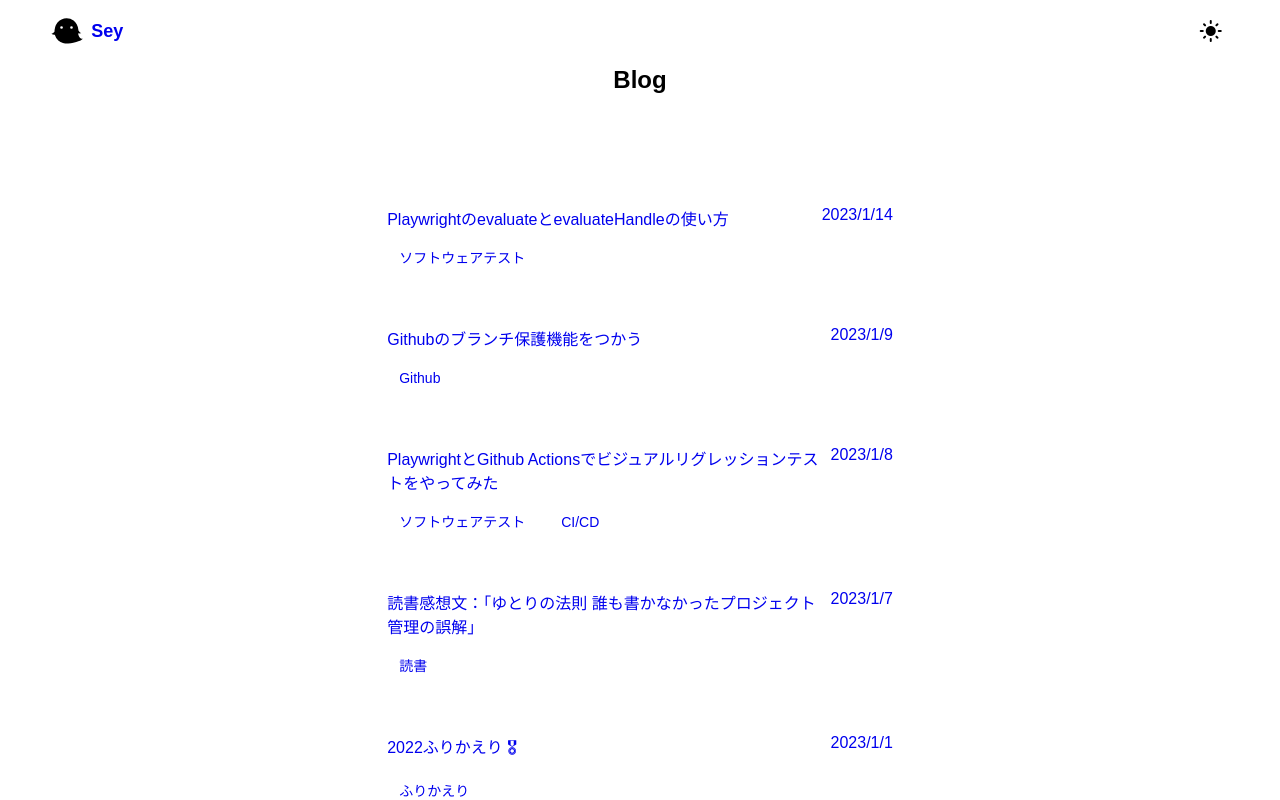
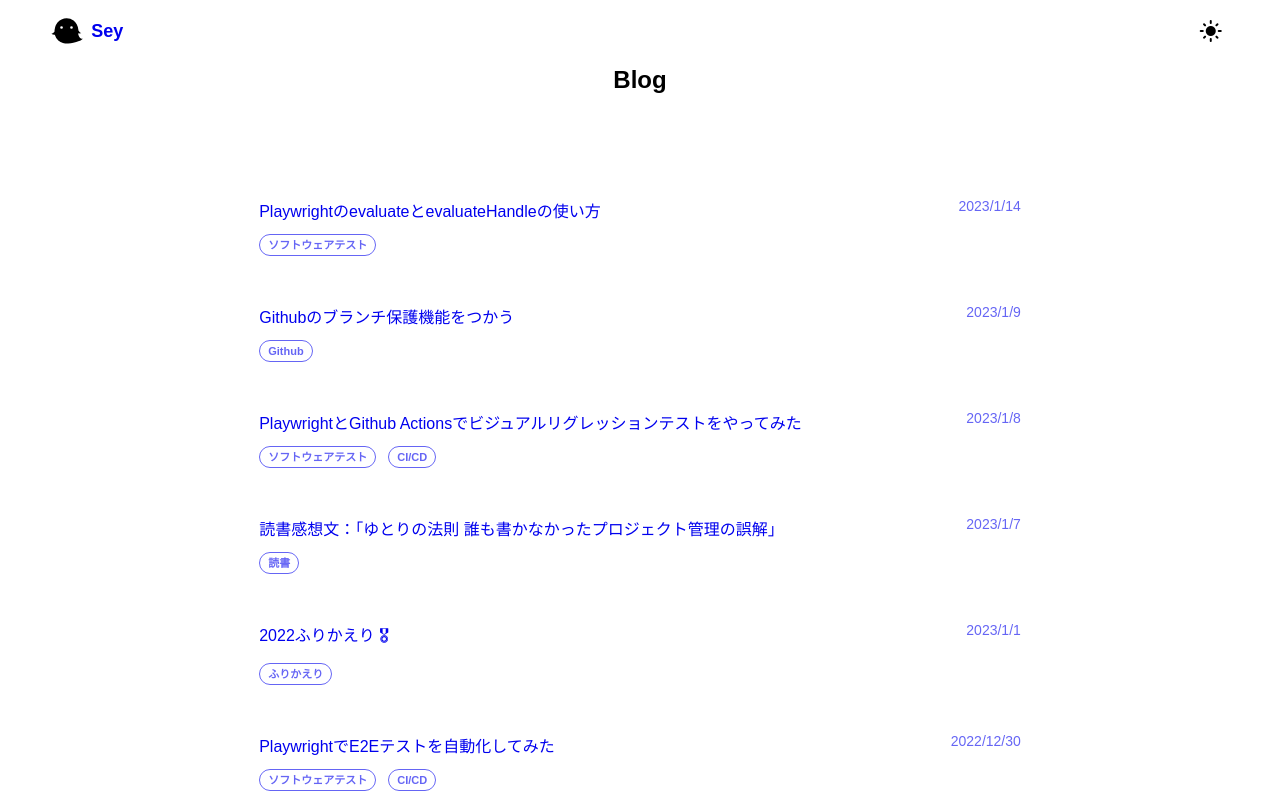
Before and after one commit to Seyyyy/Sey, a Next.js app: page / in a window 1280 px wide. Shown: the top 800 px of the page. Built offline with nearby package versions, Linux system fonts and the light colour scheme.

Commit message:
fix: style

```diff
--- a/src/components/Card/Card.module.css
+++ b/src/components/Card/Card.module.css
@@ -1,11 +1,13 @@
 .link {
   text-decoration: none;
-  padding-block: 1rem;
+  padding-block-start: 24px;
+  padding-block-end: 16px;
   padding-inline: 16px;
   display: flex;
   flex-direction: column;
-  border-radius: 0.75rem;
+  border-radius: 0.4rem;
   background-color: var(--base-color-light);
+  gap: 12px;
 
   /* animation-name: pop;
   animation-duration: 220ms;
@@ -15,6 +17,7 @@
 @media (hover: hover) {
   .link:hover {
     background-color: var(--base-color-dark);
+    transform: scale(1.01, 1.01);
     transition: 0.1s ease-in;
   }
 }
@@ -22,16 +25,16 @@
 @media (hover: none) {
   .link:active {
     background-color: var(--base-color-dark);
+    transform: scale(1.02, 1.02);
     transition: 0.1s ease-in;
   }
 }
 
 .root {
-  margin-block: 1rem;
   display: flex;
   justify-content: space-between;
   width: 100%;
-  gap: 4px;
+  gap: 8px;
 }
 
 @media screen and (max-width: 600px) {
@@ -49,7 +52,8 @@
 
 .createdAt {
   margin: 0;
-  font-size: 1rem;
+  opacity: 0.6;
+  font-size: 14px;
   text-align: end;
 }
 @media screen and (max-width: 600px) {
@@ -71,12 +75,15 @@
 }
 
 .tag {
-  font-size: 14px;
-  background-color: var(--accent-color);
-  color: var(--base-color);
   border-radius: 1rem;
-  line-height: 1.5rem;
-  padding-inline: 0.75rem;
+  line-height: 1.25rem;
+  opacity: 0.6;
+  border: solid 0.6px;
+  border-color: var(--main-color);
+  border-radius: 0.8rem;
+  padding-inline: 8px;
+  font-size: 11px;
+  font-weight: bold;
 }
 
 /* @keyframes pop {
--- a/src/pages/Index.module.css
+++ b/src/pages/Index.module.css
@@ -1,6 +1,6 @@
 .section {
   text-align: center;
-  margin-inline: 25vw;
+  margin-inline: 15vw;
   margin-bottom: 10vh;
 }
 
--- a/src/pages/blog/slug.module.css
+++ b/src/pages/blog/slug.module.css
@@ -1,5 +1,5 @@
 .root {
-  margin-inline: 25vw;
+  margin-inline: 15vw;
   margin-bottom: 10vh;
 }
 
--- a/src/style/style.css
+++ b/src/style/style.css
@@ -1,6 +1,6 @@
 html {
   font-size: 16px;
-  font-family: 'Arial';
+  font-family: 'Arial', 'sans-serif';
 }
 
 html.dark:root {
```
